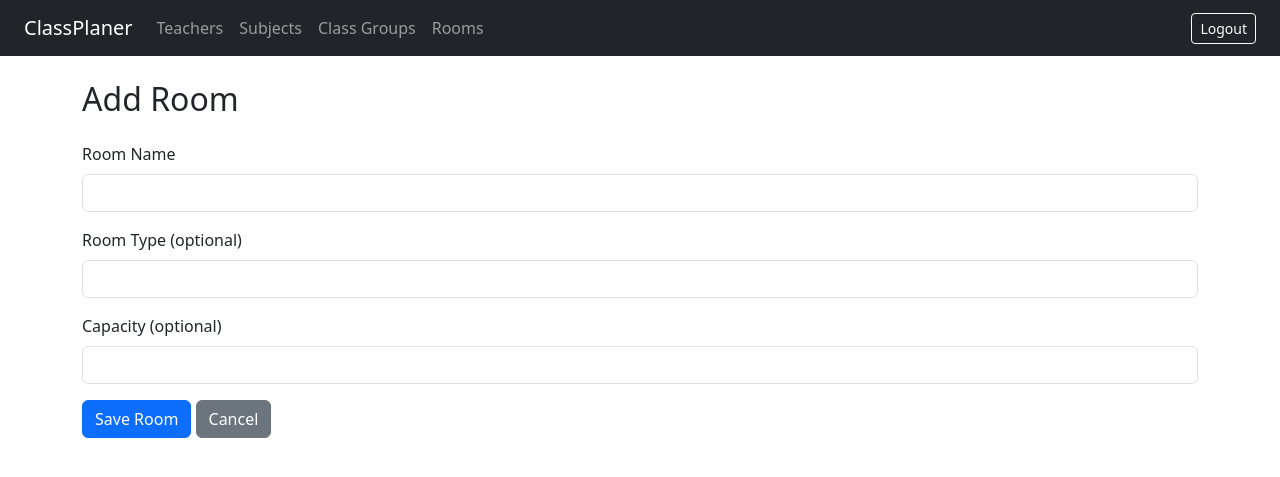
After one commit to dbailuk/ClassPlaner, a Flask app: page /add-room in a window 1280 px wide. The commit adds this page. Shown: the top 477 px of the page. Run offline with Flask 3, Linux system fonts and the light colour scheme; the visitor is signed in with stand-in values (Sample User, id 1).

Commit message:
Implemeted room managing on the web app

```diff
--- a/app/forms.py
+++ b/app/forms.py
@@ -1,6 +1,6 @@
 from flask_wtf import FlaskForm
 from wtforms import StringField, IntegerField, PasswordField, SubmitField, SelectMultipleField, widgets
-from wtforms.validators import DataRequired, NumberRange, Length, EqualTo
+from wtforms.validators import DataRequired, NumberRange, Length, EqualTo, Optional
 from app.models import Subject
 
 class TeacherForm(FlaskForm):
@@ -21,12 +21,22 @@ class SubjectForm(FlaskForm):
 	submit = SubmitField('Save Subject')
 
 class RegisterForm(FlaskForm):
-	username = StringField('Username', validators=[DataRequired(), Length(min = 3, max = 50)])
+	username = StringField('Username', validators=[DataRequired(), Length(min=3, max=50)])
 	password = PasswordField('Password', validators=[DataRequired(), Length(min=6, max=30)])
 	confirm_password = PasswordField('Confirm Password', validators=[DataRequired(), EqualTo('password')])
 	submit = SubmitField('Register')
 
 class LoginForm(FlaskForm):
-    username = StringField('Username', validators=[DataRequired()])
-    password = PasswordField('Password', validators=[DataRequired()])
-    submit = SubmitField('Login')
+	username = StringField('Username', validators=[DataRequired()])
+	password = PasswordField('Password', validators=[DataRequired()])
+	submit = SubmitField('Login')
+
+class ClassGroupForm(FlaskForm):
+	name = StringField('Group Name', validators=[DataRequired(), Length(min=1, max=50)])
+	submit = SubmitField('Save Group')
+
+class RoomForm(FlaskForm):
+	name = StringField('Room Name', validators=[DataRequired(), Length(min=1, max=50)])
+	type = StringField('Room Type (optional)', validators=[Optional(), Length(max=50)])
+	capacity = IntegerField('Capacity (optional)', validators=[Optional(), NumberRange(min=1)])
+	submit = SubmitField('Save Room')
--- a/app/routes.py
+++ b/app/routes.py
@@ -2,8 +2,8 @@ from flask import render_template, request, redirect, url_for, flash
 from flask_login import login_user, login_required, logout_user, current_user
 from werkzeug.security import generate_password_hash, check_password_hash
 from app import app, db, login_manager
-from app.models import Teacher, Subject, User
-from app.forms import TeacherForm, SubjectForm, RegisterForm, LoginForm
+from app.models import Teacher, Subject, User, ClassGroup, Room
+from app.forms import TeacherForm, SubjectForm, RegisterForm, LoginForm, ClassGroupForm, RoomForm
 
 @login_manager.user_loader
 def load_user(user_id):
@@ -105,7 +105,7 @@ def edit_teacher(teacher_id):
         teacher.subjects = selected_subjects
 
         db.session.commit()
-        flash('Teacher updated successfully!')
+        flash('Teacher updated successfully!', 'success')
         return redirect(url_for('teacher_list'))
 
     return render_template('add_teacher.html', form=form, editing=True)
@@ -158,7 +158,7 @@ def edit_subject(subject_id):
 		subject.hours_per_week = form.hours_per_week.data
 
 		db.session.commit()
-		flash('Subject updated successfully!')
+		flash('Subject updated successfully!', 'success')
 		return redirect(url_for('subject_list'))
 
 	return render_template('add_subject.html', form=form, editing=True)
@@ -175,3 +175,95 @@ def delete_subject(subject_id):
 		db.session.rollback()
 		flash('Could not delete subject. Error: {}'.format(e), 'danger')
 	return redirect(url_for('subject_list'))
+
+@app.route('/class-groups')
+@login_required
+def class_group_list():
+	groups = ClassGroup.query.all()
+	return render_template('class_group_list.html', groups=groups)
+
+@app.route('/add-class-group', methods=['GET', 'POST'])
+@login_required
+def add_class_group():
+	form = ClassGroupForm()
+	if form.validate_on_submit():
+		group = ClassGroup(name=form.name.data)
+		db.session.add(group)
+		db.session.commit()
+		flash('Class group added successfully!', 'success')
+		return redirect(url_for('class_group_list'))
+	return render_template('add_class_group.html', form=form)
+
+@app.route('/edit-class-group/<int:group_id>', methods=['GET', 'POST'])
+@login_required
+def edit_class_group(group_id):
+	group = ClassGroup.query.get_or_404(group_id)
+	form = ClassGroupForm(obj=group)
+	if form.validate_on_submit():
+		group.name = form.name.data
+		db.session.commit()
+		flash('Class group updated successfully!', 'success')
+		return redirect(url_for('class_group_list'))
+	return render_template('add_class_group.html', form=form, editing=True)
+
+@app.route('/delete-class-group/<int:group_id>', methods=['POST'])
+@login_required
+def delete_class_group(group_id):
+	group = ClassGroup.query.get_or_404(group_id)
+	try:
+		db.session.delete(group)
+		db.session.commit()
+		flash('Class group deleted successfully.', 'success')
+	except Exception as e:
+		db.session.rollback()
+		flash(f'Error deleting group: {e}', 'danger')
+	return redirect(url_for('class_group_list'))
+
+@app.route('/rooms')
+@login_required
+def room_list():
+	rooms = Room.query.all()
+	return render_template('room_list.html', rooms=rooms)
+
+@app.route('/add-room', methods=['GET', 'POST'])
+@login_required
+def add_room():
+    form = RoomForm()
+    if form.validate_on_submit():
+        room = Room(
+            name=form.name.data,
+            type=form.type.data,
+            capacity=form.capacity.data
+        )
+        db.session.add(room)
+        db.session.commit()
+        flash('Room added successfully!', 'success')
+        return redirect(url_for('room_list'))
+    return render_template('add_room.html', form=form)
+
+@app.route('/edit-room/<int:room_id>', methods=['GET', 'POST'])
+@login_required
+def edit_room(room_id):
+    room = Room.query.get_or_404(room_id)
+    form = RoomForm(obj=room)
+    if form.validate_on_submit():
+        room.name = form.name.data
+        room.type = form.type.data
+        room.capacity = form.capacity.data
+        db.session.commit()
+        flash('Room updated successfully!', 'success')
+        return redirect(url_for('room_list'))
+    return render_template('add_room.html', form=form, editing=True)
+
+@app.route('/delete-room/<int:room_id>', methods=['POST'])
+@login_required
+def delete_room(room_id):
+    room = Room.query.get_or_404(room_id)
+    try:
+        db.session.delete(room)
+        db.session.commit()
+        flash('Room deleted successfully.', 'success')
+    except Exception as e:
+        db.session.rollback()
+        flash(f'Error deleting room: {e}', 'danger')
+    return redirect(url_for('room_list'))
--- /dev/null
+++ b/app/templates/add_room.html
@@ -0,0 +1,28 @@
+{% extends "base.html" %}
+
+{% block content %}
+<h2 class="mb-4">Add Room</h2>
+<form method="POST">
+    {{ form.hidden_tag() }}
+
+    <div class="mb-3">
+        {{ form.name.label(class="form-label") }}
+        {{ form.name(class="form-control") }}
+    </div>
+
+    <div class="mb-3">
+        {{ form.type.label(class="form-label") }}
+        {{ form.type(class="form-control") }}
+    </div>
+
+    <div class="mb-3">
+        {{ form.capacity.label(class="form-label") }}
+        {{ form.capacity(class="form-control") }}
+    </div>
+
+    <div>
+        {{ form.submit(class="btn btn-primary") }}
+        <a href="{{ url_for('room_list') }}" class="btn btn-secondary">Cancel</a>
+    </div>
+</form>
+{% endblock %}
--- a/app/templates/base.html
+++ b/app/templates/base.html
@@ -12,6 +12,8 @@
         <ul class="navbar-nav me-auto">
             <li class="nav-item"><a class="nav-link" href="/teachers">Teachers</a></li>
             <li class="nav-item"><a class="nav-link" href="/subjects">Subjects</a></li>
+            <li class="nav-item"><a class="nav-link" href="/class-groups">Class Groups</a></li>
+            <li class="nav-item"><a class="nav-link" href="/rooms">Rooms</a></li>
         </ul>
         {% if current_user.is_authenticated %}
         <form action="{{ url_for('logout') }}" method="post" class="d-inline">
```
Also changed, not shown: app/templates/add_class_group.html (added, +18 -0 lines), app/templates/class_group_list.html (added, +32 -0 lines), app/templates/edit_teacher.html (deleted, +0 -34 lines), app/templates/room_list.html (added, +36 -0 lines).
